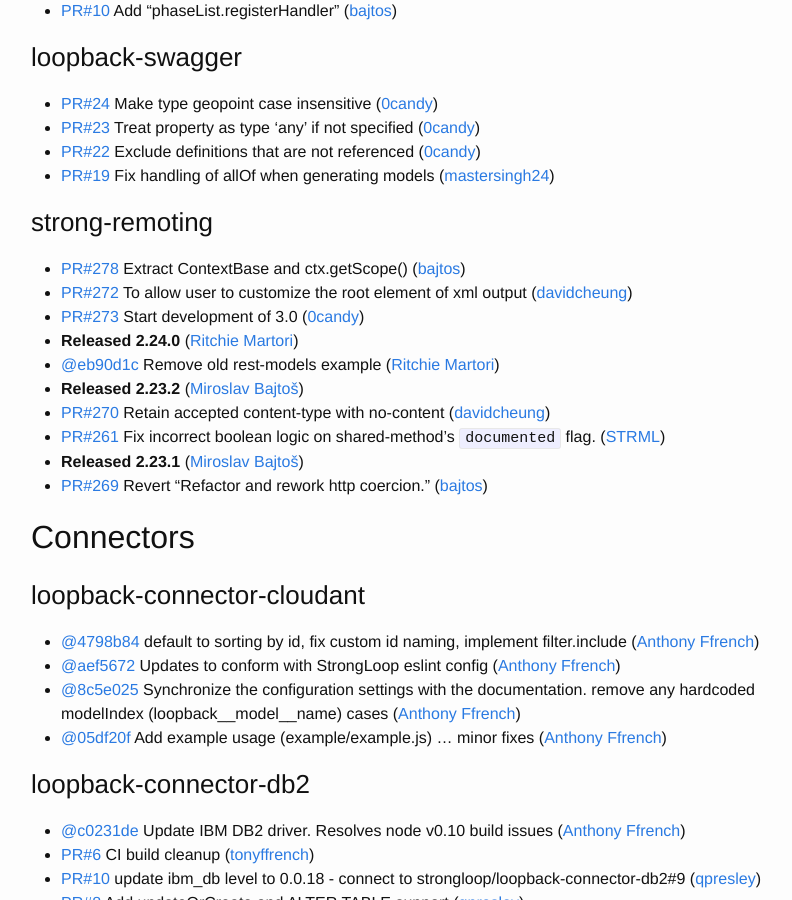
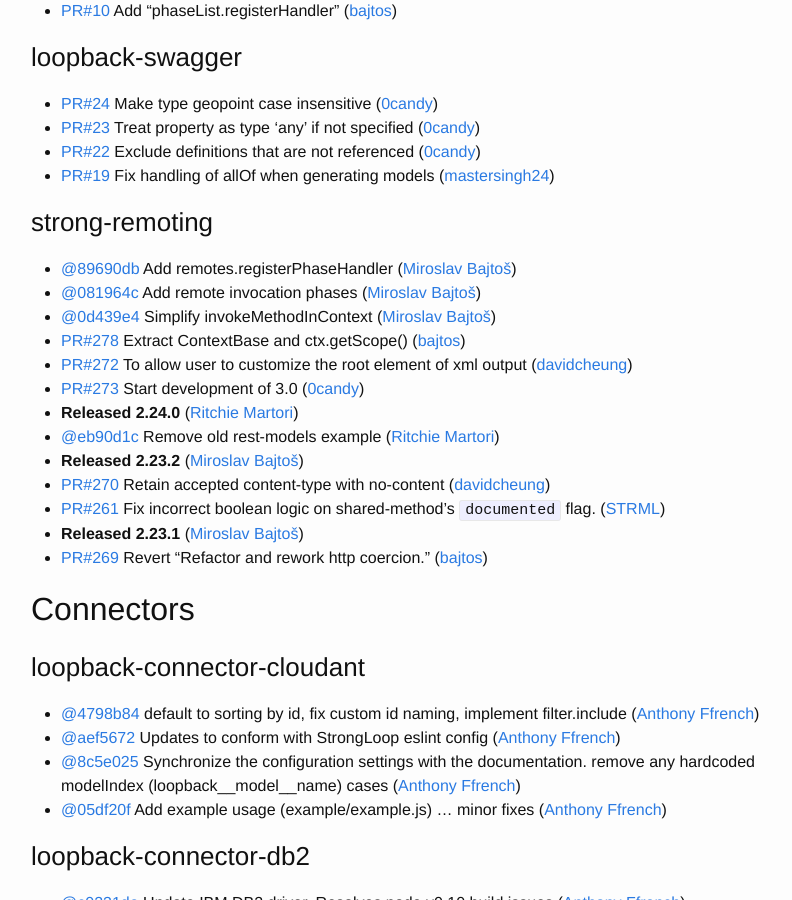
Before and after one commit to strongloop/loopback, a Jekyll site: the page built from index.md, in a window 1280 px wide and 900 px high, scrolled down 1721 px. Shown: the whole window, without its empty margins (239-1031 px from the left). Built offline with Jekyll 4.4.1, drawn with Linux system fonts in a browser that asks for light colours.

Commit message:
Update changelog

```diff
--- a/index.md
+++ b/index.md
@@ -79,6 +79,9 @@
 
 
 ### strong-remoting
+ * [@89690db](https://github.com/strongloop/strong-remoting/commit/89690db6de46d8ce6ad1cdf42e93602759092d66) Add remotes.registerPhaseHandler ([Miroslav Bajtoš](https://github.com/bajtos))
+ * [@081964c](https://github.com/strongloop/strong-remoting/commit/081964ce2bac6fbae371995728e182ae851fa895) Add remote invocation phases ([Miroslav Bajtoš](https://github.com/bajtos))
+ * [@0d439e4](https://github.com/strongloop/strong-remoting/commit/0d439e4d7c6472b26b45a408ef8628c1fc200d9a) Simplify invokeMethodInContext ([Miroslav Bajtoš](https://github.com/bajtos))
  * [PR#278](https://github.com/strongloop/strong-remoting/pull/278) Extract ContextBase and ctx.getScope() ([bajtos](https://github.com/bajtos))
  * [PR#272](https://github.com/strongloop/strong-remoting/pull/272) To allow user to customize the root element of xml output ([davidcheung](https://github.com/davidcheung))
  * [PR#273](https://github.com/strongloop/strong-remoting/pull/273) Start development of 3.0 ([0candy](https://github.com/0candy))
```
